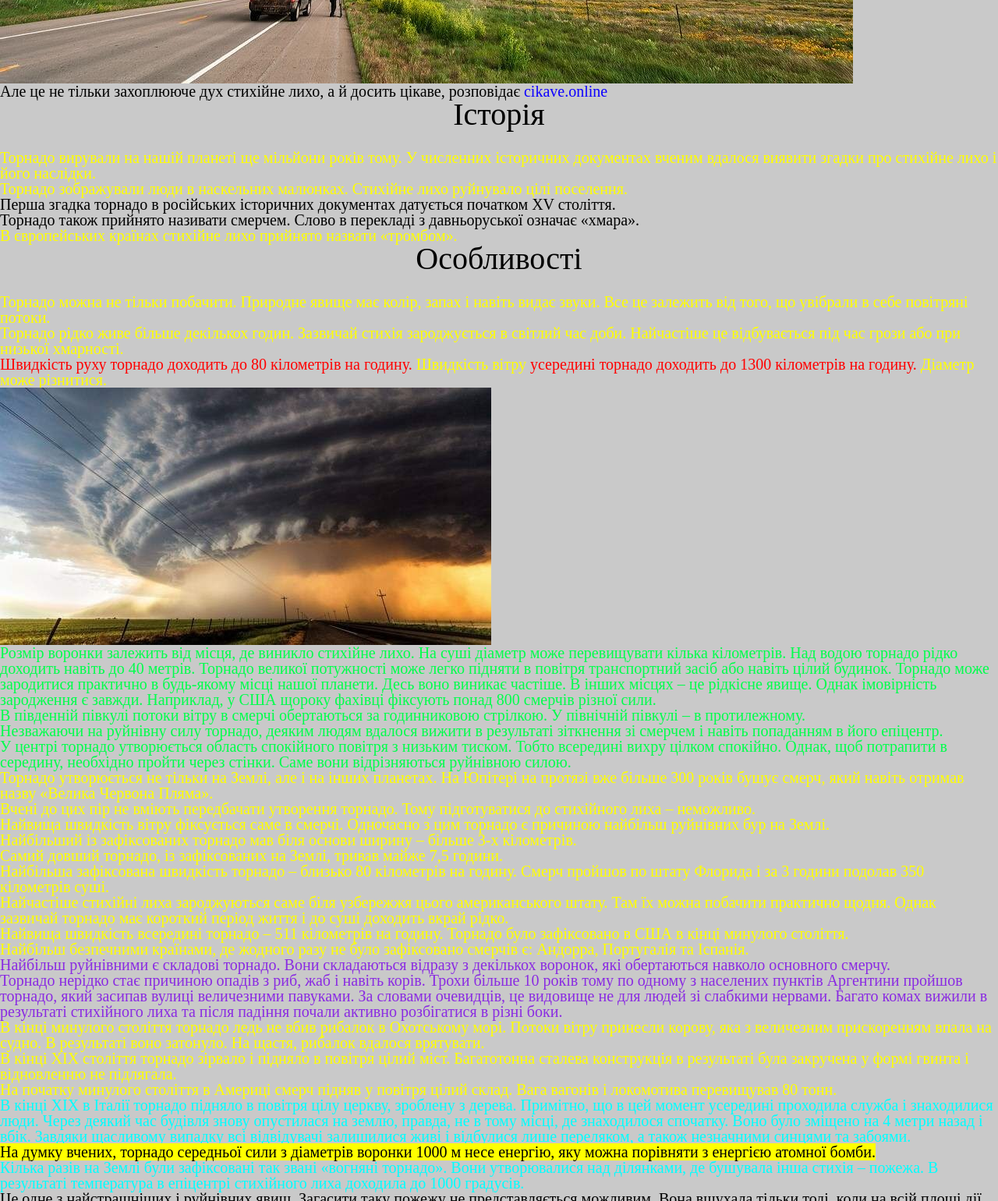
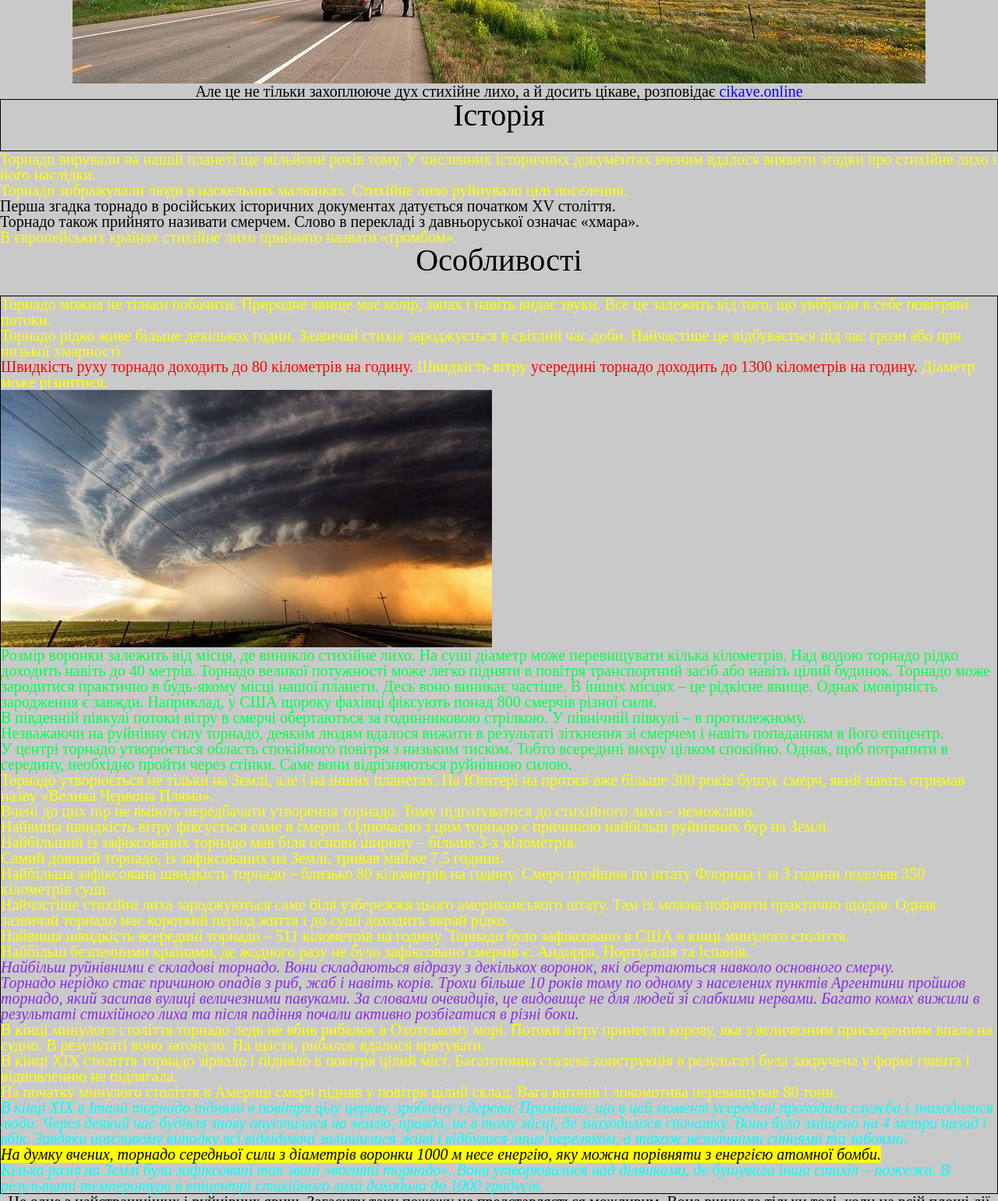
Before and after one commit to Mirosha22/lessons, a plain HTML site: page lesson_3/index.html in a window 1280 px wide. Shown: the part 1260-2800 px from the top of the page at 78% size. Drawn offline with Linux system fonts and the light colour scheme.

Commit message:
Add files via upload

```diff
--- a/lesson_3/css/style.css
+++ b/lesson_3/css/style.css
@@ -1,37 +1,47 @@
 /* ------------------------ */
 @import url("reset.css");
 /* ------------------------ */
+
 * {
     font-size: 20px;
 }
+
 body {
     background-color: rgb(201, 201, 201);
 }
+
 .title {
     font-size: 40px;
     text-align: center;
     padding: 0 0 25px 0;
 }
+
 .header__top {
     color: rgb(43, 118, 135);
     font-size: 50px;
 }
+
 span {
     color: red;
 }
+
 #klik {
     color: rgb(13, 0, 255);
 }
+
 div.text > p{
     color: yellow;
 }
+
 .lesson,
 .list {
     color: blueviolet;
 }
+
 .about p {
     color: aqua;
 }
+
 .lesson * {
     color: rgb(0, 255, 76);
 }
@@ -39,3 +49,23 @@ div.text > p{
 .footer__container > p {
     color: rgb(104, 10, 10);
 }
+
+[class*="__container"] {
+    text-align: center;
+}
+
+.text ~ p {
+    text-align: right;
+}
+
+.main--title.title {
+    border: 1px solid #000;
+}
+
+.main__info .info__text {
+    border: 1px solid #000;
+}
+
+.lesson ~ div {
+    font-style: italic;
+}
```
